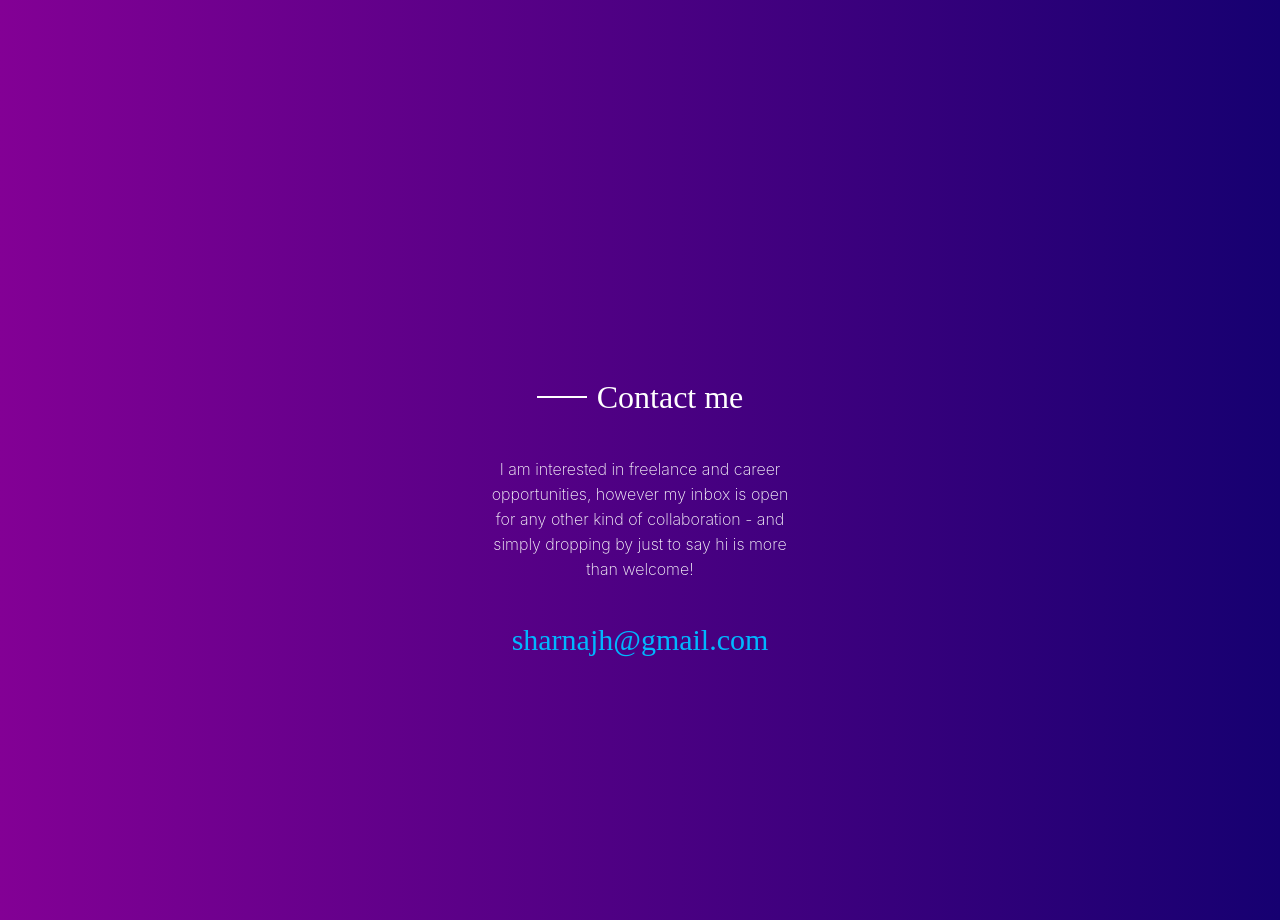
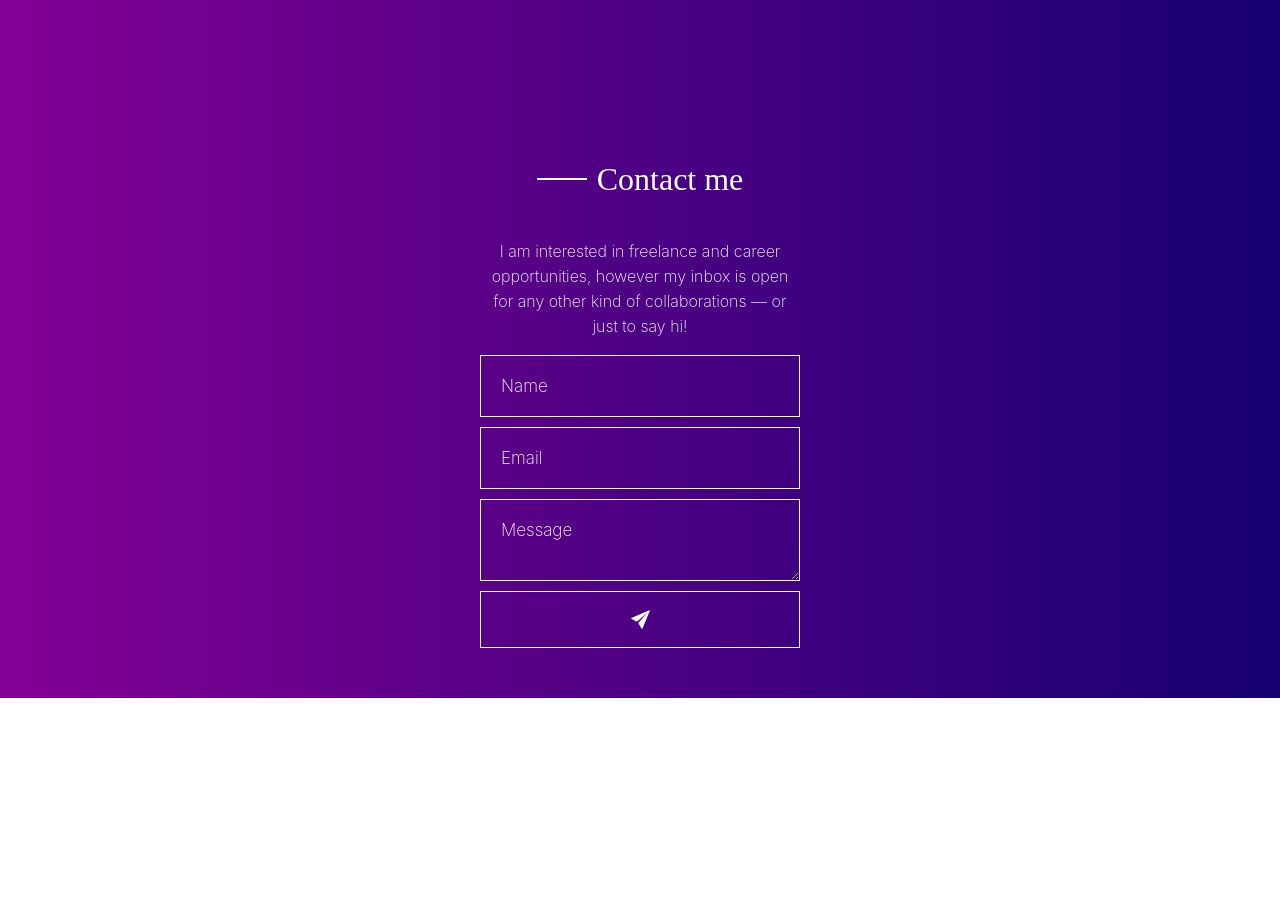
Before and after one commit to sharnajh/sharna, a React (Create React App) app: page / in a window 1280 px wide. Shown: the part 1480-2400 px from the top of the page. After the commit the page ends 2178 px from the top, so only its background shows below. Built offline with nearby package versions, Linux system fonts and the light colour scheme; no server answers.

Commit message:
update responsive styling

```diff
--- a/src/Contact.js
+++ b/src/Contact.js
@@ -1,19 +1,25 @@
 import React, { Component } from "react";
+import Form from "./Form";
 
 class Contact extends Component {
   render() {
     return (
       <div className="section" id="contact">
-        <div id="form">
+        <div id="message">
           <h1>Contact me</h1>
           <p>
             I am interested in freelance and career opportunities, however my
-            inbox is open for any other kind of collaboration - and simply
-            dropping by just to say hi is more than welcome!
+            inbox is open for any other kind of collaborations — or just to say hi!
           </p>
-          <a href="mailto:sharnajh@gmail.com">
-            <h2>sharnajh@gmail.com</h2>
-          </a>
+          {document.body.clientWidth < 600 ? (
+            <div>
+              <a href="mailto:sharnajh@gmail.com">
+                <h2>sharnajh@gmail.com</h2>
+              </a>
+            </div>
+          ) : (
+            <Form />
+          )}
         </div>
       </div>
     );
--- a/src/FixedInfo.js
+++ b/src/FixedInfo.js
@@ -40,7 +40,11 @@ class FixedInfo extends Component {
             <FaStackOverflow className="icon" size={20} />
           </a>
         </div>
-        <div id="email">sharnajh@gmail.com</div>
+        <div id="email"><a
+            href="mailto:sharnajh@gmail.com"
+            target="_blank"
+            rel="noopener noreferrer"
+          >sharnajh@gmail.com</a></div>
       </div>
     );
   }
--- /dev/null
+++ b/src/Form.js
@@ -0,0 +1,67 @@
+import React, { Component } from "react";
+import { IoIosSend } from "react-icons/io";
+
+class Form extends Component {
+  state = {
+    name: "",
+    email: "",
+    message: "",
+    focused: ""
+  };
+  setFocus = e => {
+    this.setState({ focused: e.target.name });
+  };
+  setData = e => {
+    switch (e.target.name) {
+      case "name":
+        this.setState({ name: e.target.value });
+        break;
+      case "email":
+        this.setState({ email: e.target.value });
+        break;
+      case "message":
+        this.setState({ message: e.target.value });
+        break;
+    }
+  };
+  send = e => {
+    e.preventDefault();
+  };
+  render() {
+    const { focused } = this.state;
+    return (
+      <form id="contactform" onSubmit={this.send}>
+        <input
+          name="name"
+          value={this.state.name}
+          type="text"
+          placeholder="Name"
+          onFocus={this.setFocus}
+          onChange={this.setData}
+          required
+        />
+        <input
+          name="email"
+          value={this.state.email}
+          type="text"
+          placeholder="Email"
+          onFocus={this.setFocus}
+          onChange={this.setData}
+          required
+        />
+        <textarea
+          name="message"
+          value={this.state.message}
+          placeholder="Message"
+          onFocus={this.setFocus}
+          onChange={this.setData}
+        />
+        <button id="submit" type="submit">
+          <IoIosSend size={25} />
+        </button>
+      </form>
+    );
+  }
+}
+
+export default Form;
--- a/src/assets/CSS/App.css
+++ b/src/assets/CSS/App.css
@@ -9,6 +9,11 @@ body {
 
 a:focus {
   outline: none;
+}
+
+a:link, a:active, a:visited {
+  color: inherit;
+  text-decoration: none;
 }
 
 #skybanner {
@@ -93,7 +98,7 @@ a:focus {
 
 #bio,
 #projects,
-#form {
+#message {
   display: flex;
   width: 80vw;
   justify-content: space-between;
@@ -151,16 +156,17 @@ a:focus {
 #about h1,
 #about h2,
 #projects h1,
-#form h1 {
+#message h1 {
   font-weight: 50;
   text-align: left;
   margin-bottom: 25px;
   color: white;
+  white-space: nowrap;
 }
 
 #about h1:before,
 #projects h1:before,
-#form h1:before {
+#message h1:before {
   content: "";
   display: inline-block;
   bottom: 10px;
@@ -249,26 +255,26 @@ a:focus {
   padding: 30px;
 }
 
-#form {
+#message {
   width: 50vw;
   flex-direction: column;
   justify-content: center;
   align-items: center;
 }
 
-#form h2 {
+#message h2 {
   font-family: Futura;
   font-size: 30px;
   font-weight: 200;
   color: #00b7ff;
 }
 
-#form a:link, a:visited, a:active {
+#message a:link, a:visited, a:active {
   text-decoration: none;
   cursor: pointer;
 }
 
-#form p {
+#message p {
   font-family: -apple-system, BlinkMacSystemFont, "Segoe UI", Roboto, Oxygen,
     Ubuntu, Cantarell, "Open Sans", "Helvetica Neue", sans-serif;
   font-weight: 200;
@@ -343,6 +349,52 @@ a:focus {
   cursor: pointer;
 }
 
+#message {
+  height: 100%;
+  padding:20px;
+  justify-content: center;
+}
+
+#contactform {
+  display: flex;
+  flex-direction: column;
+  justify-content: center;
+  align-content: center;
+  width: 50%;
+  position: relative;
+  margin-bottom: 30px;
+}
+
+#contactform input, #contactform textarea {
+  border:0;
+  margin-bottom: 10px;
+  padding: 20px;
+  font-size: 17px;
+  background-color: transparent;
+  color: white;
+  font-weight: 200;
+  border: 1px solid white;
+  font-family: -apple-system, BlinkMacSystemFont, 'Segoe UI', Roboto, Oxygen, Ubuntu, Cantarell, 'Open Sans', 'Helvetica Neue', sans-serif;
+}
+
+#contactform input::placeholder, #contactform textarea::placeholder {
+  color: white;
+}
+
+#contactform button {
+  padding: 15px;
+  display: flex;
+  justify-content: center;
+  align-items: center;
+  border: 1px solid white;
+  cursor: pointer;
+  background-color: transparent;
+  color: white;
+  font-weight: 200;
+  font-family: Futura;
+  font-size: 15px;
+}
+
 @media only screen and (max-width: 600px) {
   #bio {
     flex-direction: column-reverse;
@@ -382,6 +434,20 @@ a:focus {
     opacity: 0;
   }
 
+  #message {
+    width: 100%;
+  }
+
+  #message h1:before {
+    width: 0%;
+    opacity: 0;
+  }
+
+  #message p {
+    width: 80%;
+    margin: 20px;
+  }
+
   #form p {
     width: 100%;
     padding: 20px;
--- a/src/assets/models/Astronaut.js
+++ b/src/assets/models/Astronaut.js
@@ -44,7 +44,8 @@ class Astronaut extends Component {
 
     // Orbit Control
     let controls = new OrbitControls(camera, renderer.domElement);
-    controls.enableZoom = false;
+    controls.minDistance = 160;
+    controls.maxDistance = 300;
 
     // Models
     let manager = new THREE.LoadingManager();
```
